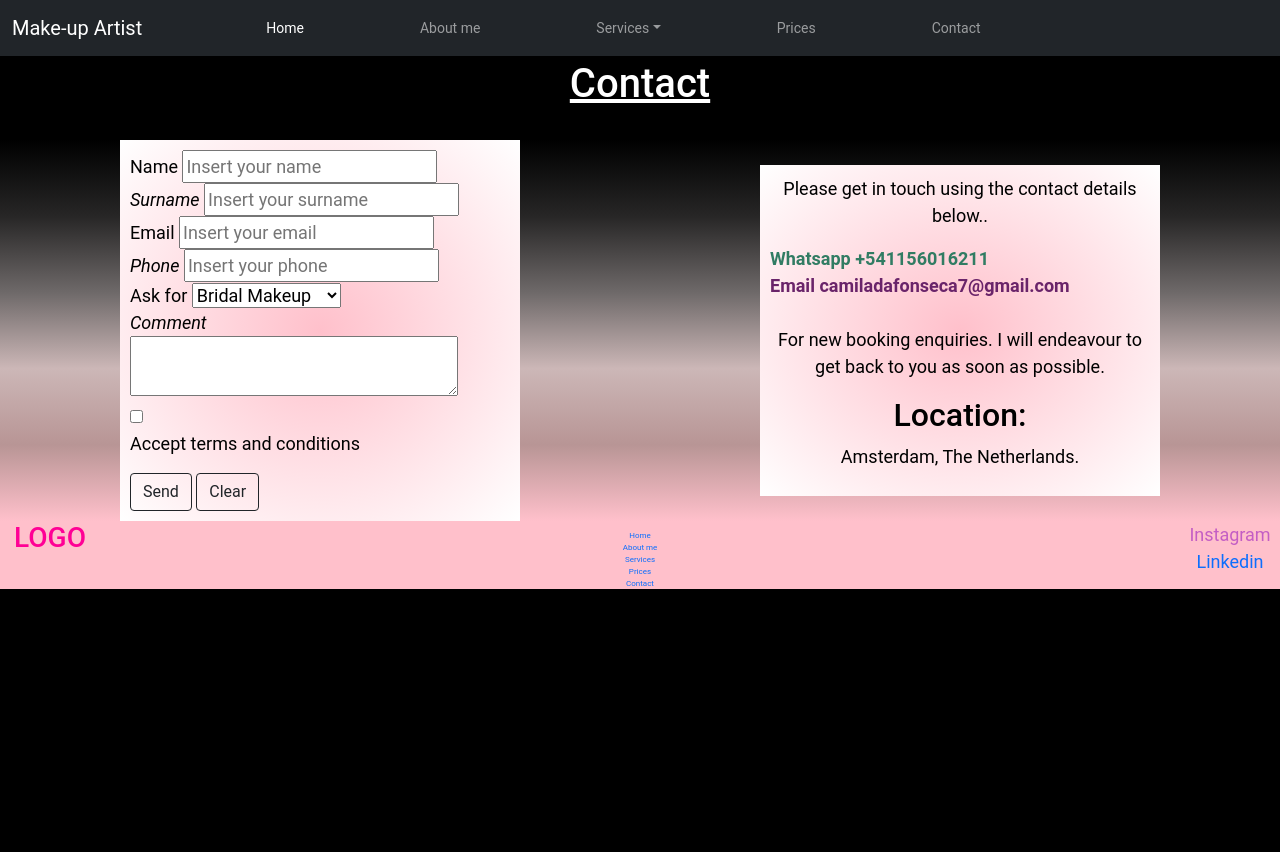
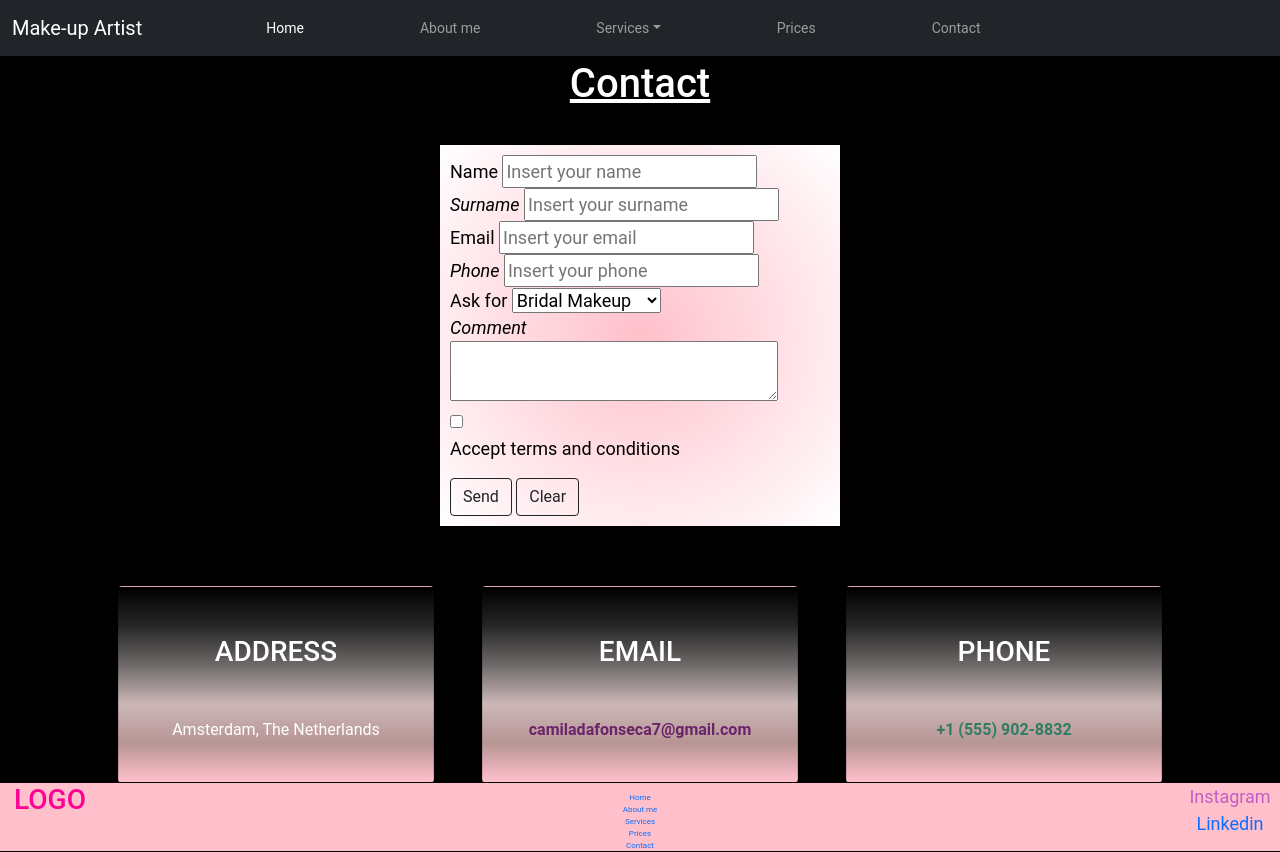
Before and after one commit to camidafonseca/Make-up, a website: page pages/contact.html in a window 1280 px wide. Before the commit the page ends 800 px from the top, so only its background shows below. Drawn offline with nearby package versions, Linux system fonts and the light colour scheme.

Commit message:
modifique contact.html

```diff
--- a/css/estilos.css
+++ b/css/estilos.css
@@ -33,10 +33,9 @@ h3 {
     color: rgb(255, 0, 149);
 }
 
-
-/* h3 {
-                        color: rgb(255, 0, 149);
-                    }*/
+.fondoContacto {
+    background-color: black;
+}
 
 p {
     color: white;
--- a/pages/contact.html
+++ b/pages/contact.html
@@ -60,18 +60,18 @@
 
 
 
-
     <h1 class="centrar subrayado animacion">Contact</h1>
     <br>
     <main class="letraBlanca">
 
 
-        <div class="gradienteLineal">
+
+        <div class="fondoContacto">
             <section class="contenedorContact ">
                 <form action=" " class="boxContacto form ">
 
 
-
+                    <!--Formulario-->
                     <label class="contactItem1" for="name ">Name</label>
                     <input type="text" name="name" placeholder="Insert your name" class="input"> </fieldset> <br>
 
@@ -102,27 +102,49 @@
                     <button type="reset" class="btn btn-outline-dark">Clear</button>
 
                 </form>
-
-                <section class="datos boxContacto">
-                    <p class="letraNegra centrar">Please get in touch using the contact details below..</p>
-                    <div class="contact-type-whatsapp">
-                        Whatsapp +541156016211
-                    </div>
-                    <div class="contact-type-email">
-                        Email camiladafonseca7@gmail.com
-                    </div>
-                    <br>
-
-                    <p class="letraNegra centrar"> For new booking enquiries. I will endeavour to get back to you as soon as possible.
-
-                    </p>
-                    <h2 class="centrar letraNegra">Location:</h2>
-                    <p class="centrar letraNegra"> Amsterdam, The Netherlands.</p>
-                </section>
             </section>
         </div>
 
     </main>
+
+    <!--Datos contacto-->
+    <section class="contact-section bg-black ">
+        <div class="bg-black container px-4 px-lg-5 ">
+            <div class="row gx-4 gx-lg-5">
+                <div class="col-md-4 mb-3 mb-md-0">
+                    <div class="card py-4 h-100 gradienteLineal ">
+                        <div class="card-body text-center ">
+                            <i class="fas fa-map-marked-alt text-primary mb-2"></i>
+                            <h3 class="text-uppercase m-0 letraBlanca">Address</h3>
+                            <hr class="my-4 mx-auto" />
+                            <div class=" letraBlanca">Amsterdam, The Netherlands</div>
+                        </div>
+                    </div>
+                </div>
+                <div class="col-md-4 mb-3 mb-md-0">
+                    <div class="card py-4 h-100 gradienteLineal">
+                        <div class="card-body text-center">
+                            <i class="fas fa-envelope text-primary mb-2"></i>
+                            <h3 class="text-uppercase m-0 letraBlanca">Email</h3>
+                            <hr class="my-4 mx-auto" />
+                            <div class="letraBlanca contact-type-email">camiladafonseca7@gmail.com</div>
+                        </div>
+                    </div>
+                </div>
+                <div class="col-md-4 mb-3 mb-md-0">
+                    <div class="card py-4 h-100 gradienteLineal">
+                        <div class="card-body text-center">
+                            <i class="fas fa-mobile-alt text-primary mb-2"></i>
+                            <h3 class="text-uppercase m-0 letraBlanca">Phone</h3>
+                            <hr class="my-4 mx-auto" />
+                            <div class="letraBlanca contact-type-whatsapp">+1 (555) 902-8832</div>
+                        </div>
+                    </div>
+                </div>
+            </div>
+
+        </div>
+    </section>
 
 
 
--- a/scss/_estilos.scss
+++ b/scss/_estilos.scss
@@ -297,8 +297,9 @@ img {
     grid-template-columns: 50% 50%;
     grid-template-rows: 100%;
     grid-template-areas: "form datos";
-    justify-items: center;
     align-items: center;
+    display: flex;
+    justify-content: center;
 }
 
 .form {
@@ -310,6 +311,7 @@ img {
 }
 
 .boxContacto {
+    margin: 5px 50px 60px 50px;
     width: 400px;
     background-image: radial-gradient(pink, white);
     border: solid 15 pink;
```
Also changed, not shown: css/destino.css.
